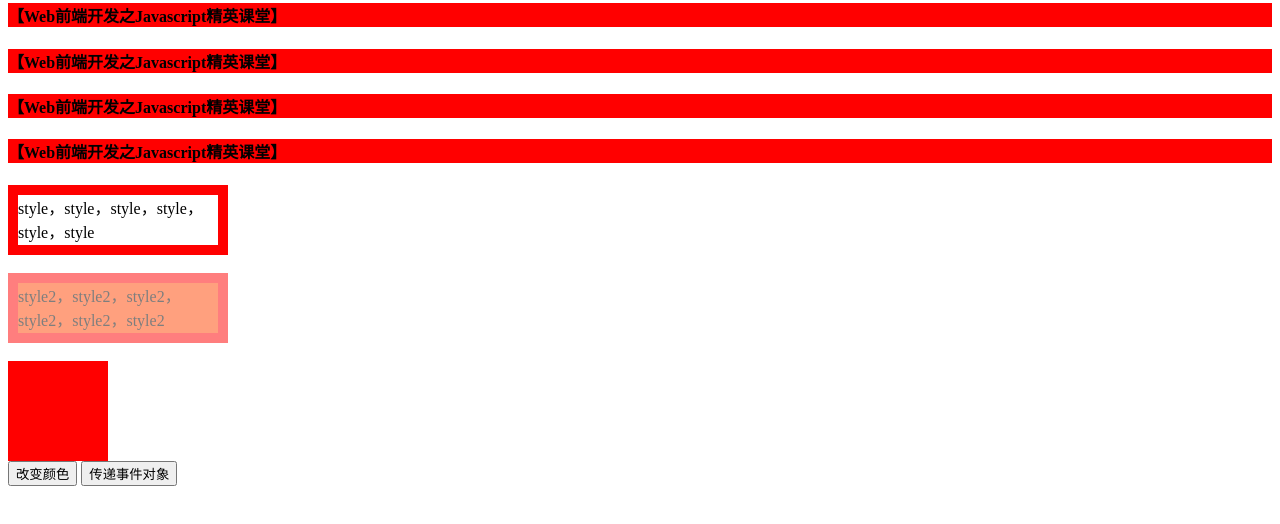
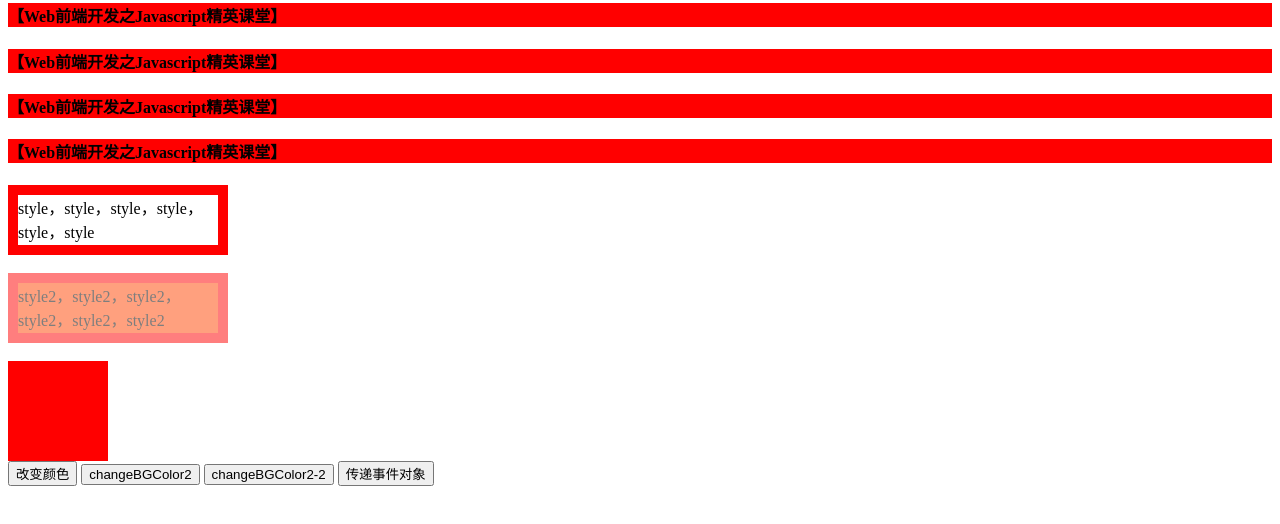
Before and after one commit to dwwangzz/front-study, a plain HTML site: page vue/02-v-(bind,on) 绑定class，style/vue.html in a window 1280 px wide. Shown: the part 86-610 px from the top of the page. Drawn offline with nearby package versions, Linux system fonts and the light colour scheme.

Commit message:
2019年9月27日 - 学习笔记

```diff
--- a/vue/02-v-(bind,on) 绑定class，style/vue.html
+++ b/vue/02-v-(bind,on) 绑定class，style/vue.html
@@ -52,6 +52,8 @@
 
     </div>
     <button v-on:click="changeBGColor">改变颜色</button>
+    <button v-on:click="changeBGColor2">changeBGColor2</button>
+    <button v-on:click="changeBGColor2('hello')">changeBGColor2-2</button>
     <!-- $event,事件对象 -->
     <button v-on:click="eventTre($event,123)">传递事件对象</button>
 
@@ -76,7 +78,12 @@
                 opacity: 0.5
             },
             bgColorArr: ['red', 'green', 'yellow'],
-            bgIndex: 0
+            bgIndex: 0,
+            // 不能这样用函数
+            changeBGColor2:function(param){
+                console.log(this); // 这里this 是windows，而不是vue对象
+                console.log(param);
+            }
         },
         methods: {
             changeBGColor: function (e) {
```
